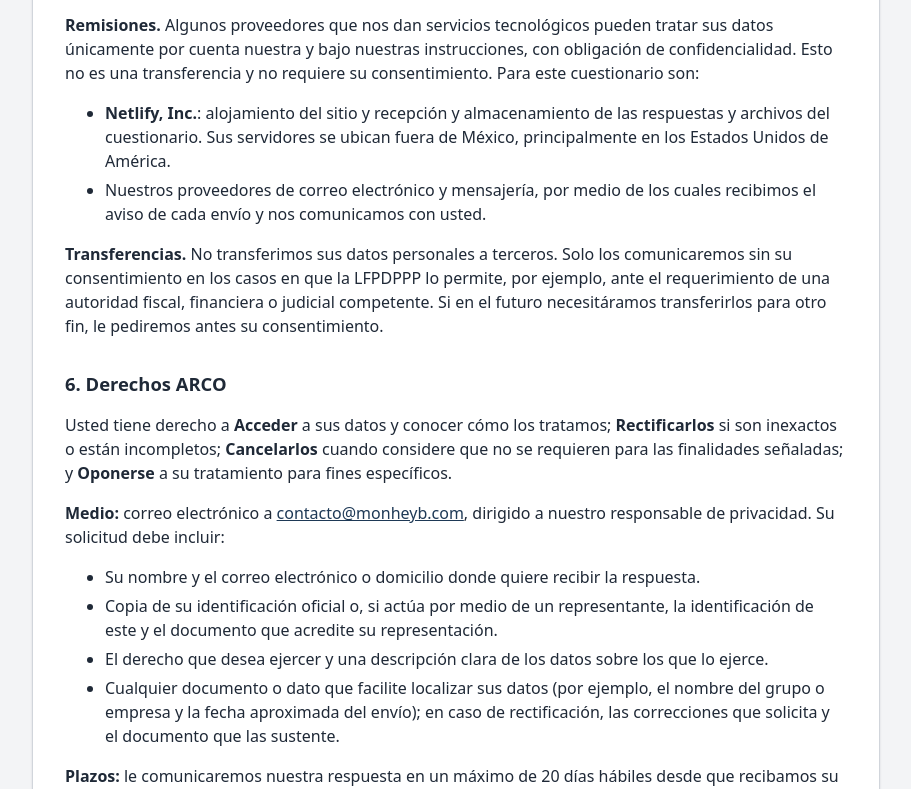
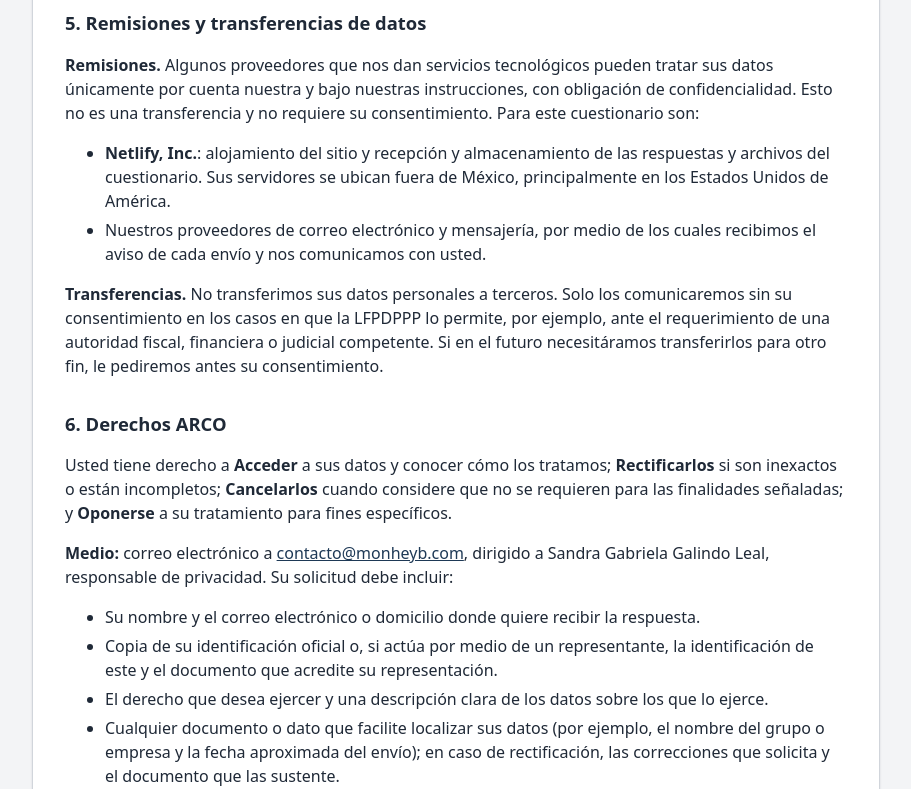
Before and after one commit to carsam68-MonheyB/Diagnostico-Tesoreria-Inteligente, a plain HTML site: page aviso-de-privacidad.html in a window 1280 px wide. Shown: the part 1830-2619 px from the top of the page, without its empty margins (184-1095 px from the left). Drawn offline with Linux system fonts and the light colour scheme.

Commit message:
Aviso de privacidad: responsable de privacidad Sandra Gabriela Galindo Leal
Co-Authored-By: Claude Opus 5.5 <noreply@anthropic.com>
Claude-Session: https://claude.ai/code/session_01LEis1nwVdew7aNBgu1FXUQ

```diff
--- a/aviso-de-privacidad.html
+++ b/aviso-de-privacidad.html
@@ -25,6 +25,7 @@
 
     <h2 id="responsable">1. Identidad y domicilio del responsable</h2>
     <p>Monhey.B, con domicilio en Torreón, Coahuila, es responsable del tratamiento de sus datos personales.</p>
+    <p>Responsable de privacidad: Sandra Gabriela Galindo Leal.</p>
     <p>Teléfono: <a href="tel:+525564581620">55 6458 1620</a> · Correo de privacidad: <a href="mailto:contacto@monheyb.com">contacto@monheyb.com</a> · Sitio web: <a href="https://monheyb.com" rel="noopener">monheyb.com</a></p>
 
     <h2 id="datos">2. Datos personales que recabamos</h2>
@@ -70,7 +71,7 @@
 
     <h2 id="arco">6. Derechos ARCO</h2>
     <p>Usted tiene derecho a <strong>Acceder</strong> a sus datos y conocer cómo los tratamos; <strong>Rectificarlos</strong> si son inexactos o están incompletos; <strong>Cancelarlos</strong> cuando considere que no se requieren para las finalidades señaladas; y <strong>Oponerse</strong> a su tratamiento para fines específicos.</p>
-    <p><strong>Medio:</strong> correo electrónico a <a href="mailto:contacto@monheyb.com">contacto@monheyb.com</a>, dirigido a nuestro responsable de privacidad. Su solicitud debe incluir:</p>
+    <p><strong>Medio:</strong> correo electrónico a <a href="mailto:contacto@monheyb.com">contacto@monheyb.com</a>, dirigido a Sandra Gabriela Galindo Leal, responsable de privacidad. Su solicitud debe incluir:</p>
     <ul>
       <li>Su nombre y el correo electrónico o domicilio donde quiere recibir la respuesta.</li>
       <li>Copia de su identificación oficial o, si actúa por medio de un representante, la identificación de este y el documento que acredite su representación.</li>
```
